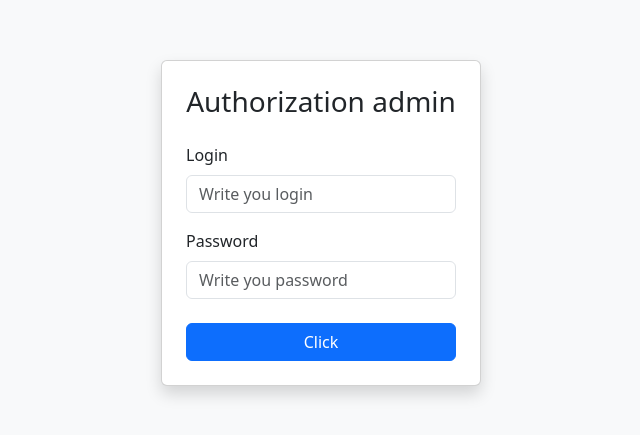
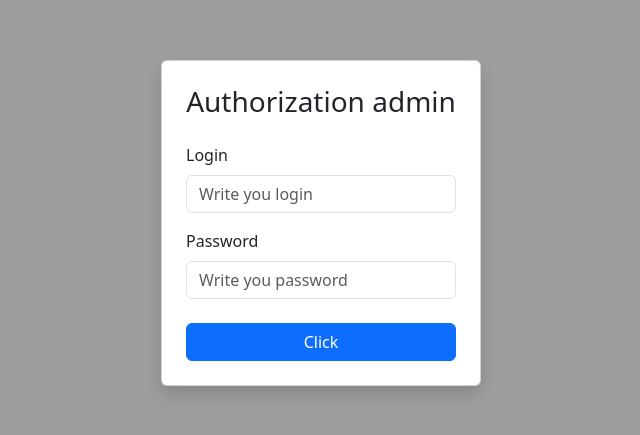
Before and after one commit to altivora/grey-track, a plain HTML site: page authorization.html in a window 1280 px wide. Shown: the part 177-612 px from the top of the page, without its empty margins (319-959 px from the left). Drawn offline with nearby package versions, Linux system fonts and the light colour scheme; the site is published under a folder, as on GitHub Pages, so addresses that start at the root find nothing.

Commit message:
Update authorization.html

```diff
--- a/authorization.html
+++ b/authorization.html
@@ -6,7 +6,7 @@
   <link href="https://cdn.jsdelivr.net/npm/bootstrap@5.3.0/dist/css/bootstrap.min.css" rel="stylesheet" />
   <style>
     body {
-  background-image: url(/image/1.png);
+  background-image: url(image/1.png);
   background-repeat: no-repeat;
   background-size: cover;
   background-position: center;
```
